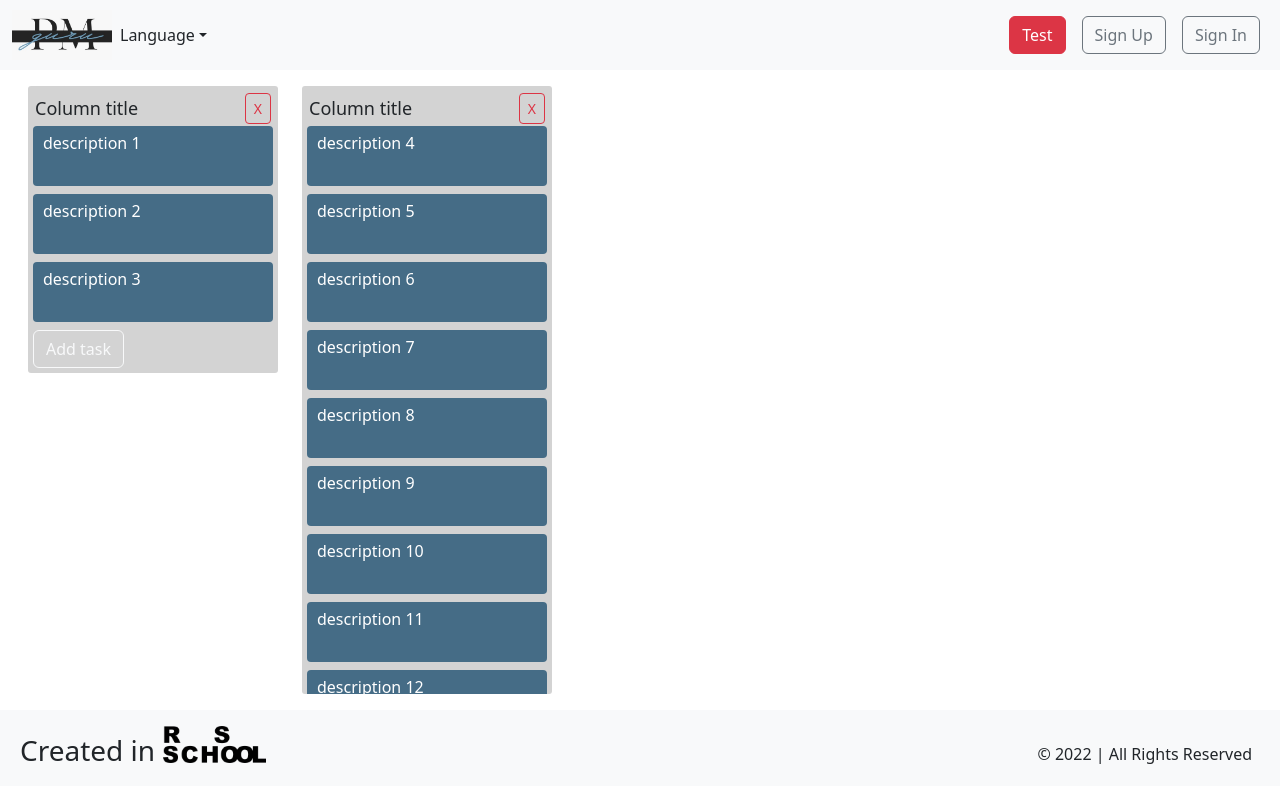
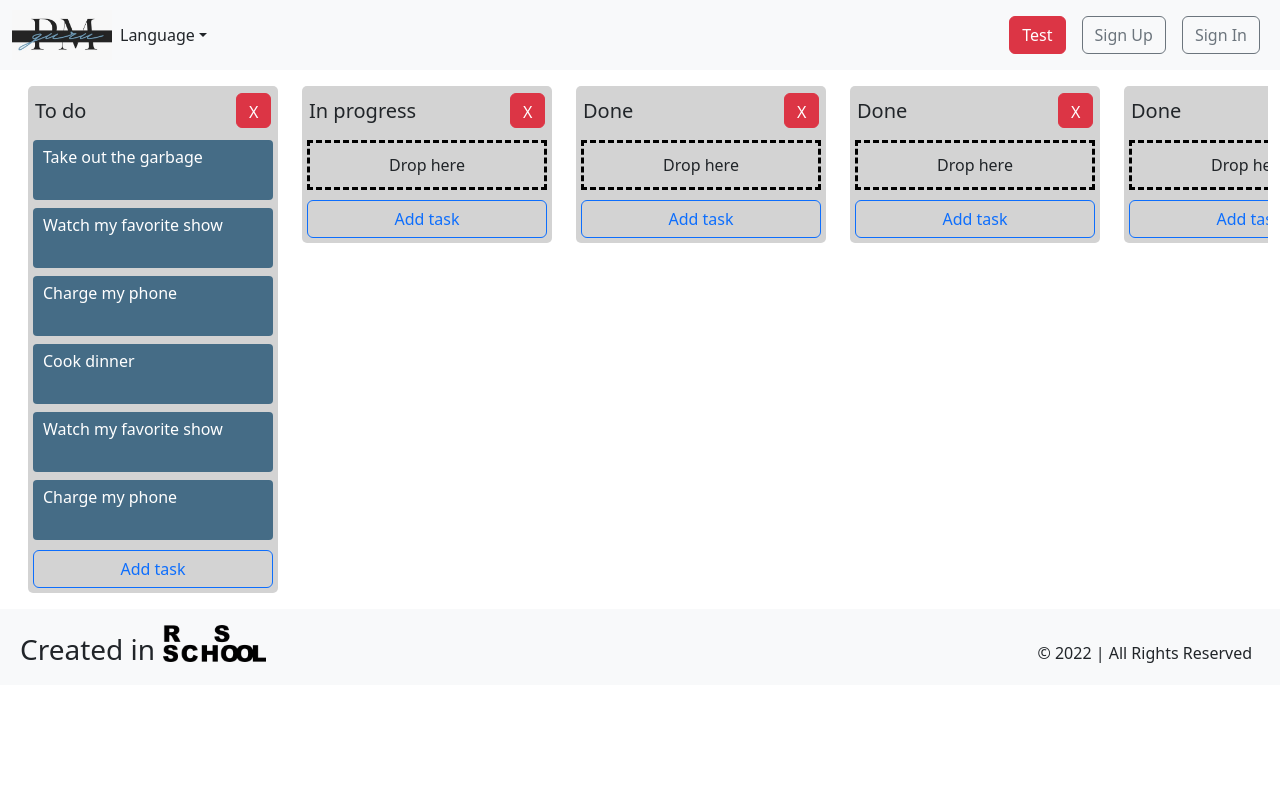
Before and after one commit to Gnomepman/project-management-app, a React (Create React App) app: page /boards/1 in a window 1280 px wide. Built offline with nearby package versions, Linux system fonts and the light colour scheme.

Commit message:
feat: add ability to drag columns

```diff
--- a/src/components/Board/Board.tsx
+++ b/src/components/Board/Board.tsx
@@ -1,129 +1,139 @@
 import { Dispatch, SetStateAction, useEffect, useState } from 'react';
+import { DragDropContext, Droppable, DropResult } from 'react-beautiful-dnd';
 // import { useParams } from 'react-router-dom';
-import { DragDropContext, Droppable, DropResult } from 'react-beautiful-dnd';
 import { Column } from '../Column/Column';
-
-const tasks: taskType[] = [
-  { _id: '1', description: 'description 1' },
-  { _id: '2', description: 'description 2' },
-  { _id: '3', description: 'description 3' },
-];
-
-const tasks2: taskType[] = [
-  { _id: '4', description: 'description 4' },
-  { _id: '5', description: 'description 5' },
-  { _id: '6', description: 'description 6' },
-  { _id: '7', description: 'description 7' },
-  { _id: '8', description: 'description 8' },
-  { _id: '9', description: 'description 9' },
-  { _id: '10', description: 'description 10' },
-  { _id: '11', description: 'description 11' },
-  { _id: '12', description: 'description 12' },
-  { _id: '13', description: 'description 13' },
-  { _id: '14', description: 'description 14' },
-  { _id: '15', description: 'description 15' },
-];
-
-//Colums have to be in an object, but from DB they come as an array
-const columnsFromDB: Record<string, columnType> = {
-  1: {
-    _id: 'testId',
-    title: 'Columntitle',
-    order: 1,
-    boardId: 'testBoardId',
-    items: tasks,
-  },
-  2: {
-    _id: 'testId',
-    title: 'Columntitle',
-    order: 2,
-    boardId: 'testBoardId',
-    items: tasks2,
-  },
-};
+import { column, initial, initialdata, task } from './initial-data';
+// import { useGetBoardByIdQuery } from '../../store/api/boardApi';
+// import { useGetColumnsQuery } from '../../store/api/columnApi';
 
 export function Board() {
   // const { id } = useParams();
-  const [columns, setColumns] = useState(columnsFromDB);
+  const [state, setState] = useState(initialdata);
+  // const { columns, columnsIsLoading } = useGetColumnsQuery(id!);
 
   useEffect(() => {
     //fetch columns using id
-  });
+    // console.log(data);
+  }, []);
+
+  // if (columns) {
+  //   console.log(columns);
+  // }
+
+  // if (columnsIsLoading)
+  //   return (
+  //     <>
+  //       <p>loading...</p>
+  //     </>
+  //   );
+
   return (
     <>
-      <div className="container-xxl d-flex gap-4 p-3">
-        <DragDropContext onDragEnd={(result) => onDragEnd(result, columns, setColumns)}>
-          {Object.entries(columns).map(([id, column]) => {
-            return (
-              <Droppable droppableId={id} key={id}>
-                {(provided, snapshot) => {
-                  return <Column provided={provided} snapshot={snapshot} column={column} />;
-                }}
-              </Droppable>
-            );
-          })}
-        </DragDropContext>
-      </div>
+      <DragDropContext onDragEnd={(result) => onDragEnd(result, state, setState)}>
+        <Droppable droppableId="all-columns" direction="horizontal" type="column">
+          {(provided) => (
+            <div
+              {...provided.droppableProps}
+              ref={provided.innerRef}
+              className="container-xxl d-flex gap-4 p-3"
+              style={{ overflowX: 'scroll' }}
+            >
+              {state.columnOrder.map((columnId, index) => {
+                const column = state.columns[columnId];
+                return (
+                  <InnerList key={column.id} column={column} taskMap={state.tasks} index={index} />
+                );
+              })}
+              {provided.placeholder}
+            </div>
+          )}
+        </Droppable>
+      </DragDropContext>
     </>
   );
 }
 
-export type columnType = {
-  _id: string;
-  title: string;
-  order: number;
-  boardId: string;
-  items: taskType[];
-};
-
-export type taskType = {
-  _id: string;
-  title?: string;
-  order?: number;
-  boardId?: string;
-  columnId?: string;
-  description: string;
-  userId?: number;
-  users?: [];
+const InnerList = (props: { column: column; index: number; taskMap: Record<string, task> }) => {
+  const { column, taskMap, index } = props;
+  const tasks = column.taskIds.map((taskId) => taskMap[taskId]);
+  return <Column column={column} tasks={tasks} index={index} key={index} />;
 };
 
 const onDragEnd = (
   result: DropResult,
-  columns: Record<columnType['_id'], columnType>,
-  setColumns: Dispatch<SetStateAction<Record<string, columnType>>>
+  state: initial,
+  setState: Dispatch<SetStateAction<initial>>
 ) => {
-  if (!result.destination) return;
-  const { source, destination } = result;
+  const { destination, source, draggableId, type } = result;
 
-  if (source.droppableId !== destination.droppableId) {
-    const sourceColumn = columns[source.droppableId];
-    const destColumn = columns[destination.droppableId];
-    const sourceItems = [...sourceColumn.items];
-    const destItems = [...destColumn.items];
-    const [removed] = sourceItems.splice(source.index, 1);
-    destItems.splice(destination.index, 0, removed);
-    setColumns({
-      ...columns,
-      [source.droppableId]: {
-        ...sourceColumn,
-        items: sourceItems,
+  if (!destination) {
+    return;
+  }
+
+  if (destination.droppableId === source.droppableId && destination.index === source.index) {
+    return;
+  }
+
+  if (type === 'column') {
+    const newColumnOrder = Array.from(state.columnOrder);
+    newColumnOrder.splice(source.index, 1);
+    newColumnOrder.splice(destination.index, 0, draggableId);
+
+    const newState = {
+      ...state,
+      columnOrder: newColumnOrder,
+    };
+    setState(newState);
+    return;
+  }
+
+  const home = state.columns[source.droppableId];
+  const foreign = state.columns[destination.droppableId];
+
+  if (home === foreign) {
+    const newTaskIds = Array.from(home.taskIds);
+    newTaskIds.splice(source.index, 1);
+    newTaskIds.splice(destination.index, 0, draggableId);
+
+    const newHome = {
+      ...home,
+      taskIds: newTaskIds,
+    };
+
+    const newState = {
+      ...state,
+      columns: {
+        ...state.columns,
+        [newHome.id]: newHome,
       },
-      [destination.droppableId]: {
-        ...destColumn,
-        items: destItems,
-      },
-    });
-  } else {
-    const column = columns[source.droppableId];
-    const copiedItems = [...column.items];
-    const [removed] = copiedItems.splice(source.index, 1);
-    copiedItems.splice(destination.index, 0, removed);
-    setColumns({
-      ...columns,
-      [source.droppableId]: {
-        ...column,
-        items: copiedItems,
-      },
-    });
+    };
+
+    setState(newState);
+    return;
   }
+
+  // moving from one list to another
+  const homeTaskIds = Array.from(home.taskIds);
+  homeTaskIds.splice(source.index, 1);
+  const newHome = {
+    ...home,
+    taskIds: homeTaskIds,
+  };
+
+  const foreignTaskIds = Array.from(foreign.taskIds);
+  foreignTaskIds.splice(destination.index, 0, draggableId);
+  const newForeign = {
+    ...foreign,
+    taskIds: foreignTaskIds,
+  };
+
+  const newState = {
+    ...state,
+    columns: {
+      ...state.columns,
+      [newHome.id]: newHome,
+      [newForeign.id]: newForeign,
+    },
+  };
+  setState(newState);
 };
--- a/src/components/Column/Column.scss
+++ b/src/components/Column/Column.scss
@@ -1,11 +1,15 @@
 .column {
   padding: 5px;
-  width: 250px;
+  min-width: 250px;
+  height: fit-content;
   max-height: 76vh;
-  overflow-y: auto;
-  border-radius: 3px;
+  overflow-y: hidden;
+  user-select: 'none';
+  border-radius: 5px;
   box-sizing: border-box;
-  height: fit-content;
+  display: flex;
+  flex-direction: column;
+  gap: 10px;
 
   &_header {
     display: flex;
@@ -14,13 +18,27 @@
     padding: 2px;
 
     span {
-      font-weight: 400;
-      font-size: 18px;
+      font-weight: 500;
+      font-size: 20px;
+    }
+
+    button{
+      $size: 35px;
+      width: $size;
+      height: $size;
     }
   }
 
   &_container {
     overflow-y: auto;
-    height: fit-content;
+    min-height: 50px;
+  }
+
+  &_footer{
+    display: flex;
+
+    *{
+      flex: 1;
+    }
   }
 }
--- a/src/components/Column/Column.tsx
+++ b/src/components/Column/Column.tsx
@@ -1,44 +1,85 @@
-import { Draggable, DroppableProvided, DroppableStateSnapshot } from 'react-beautiful-dnd';
+import React from 'react';
+import { Draggable, Droppable, DroppableProvided } from 'react-beautiful-dnd';
 import { Button } from 'react-bootstrap';
-import { columnType } from '../Board/Board';
+import { column, task } from '../Board/initial-data';
 import { Task } from '../Task/Task';
 import './Column.scss';
 
 export function Column(props: {
-  provided: DroppableProvided;
-  snapshot: DroppableStateSnapshot;
-  column: columnType;
+  provided?: DroppableProvided;
+  column: column;
+  tasks: task[];
+  index: number;
 }) {
   return (
+    <>
+      <Draggable draggableId={props.column.id} index={props.index}>
+        {(provided, snapshot) => (
           <div
-      {...props.provided.droppableProps}
-      ref={props.provided.innerRef}
+            ref={provided.innerRef}
+            {...provided.draggableProps}
+            draggable={snapshot.isDragging}
             className="column"
             style={{
-        background: props.snapshot.isDraggingOver ? 'lightblue' : 'lightgrey',
+              background: snapshot.draggingOver ? 'lightblue' : 'lightgrey',
+              ...provided.draggableProps.style,
             }}
           >
-      <div className="column_header">
-        <span>Column title</span>
-        <Button variant="outline-danger" size="sm" className="d-flex align-self-end">
-          X
-        </Button>
+            <div className="column_header" {...provided.dragHandleProps}>
+              <span>{props.column.title}</span>
+              <Button variant="danger">X</Button>
             </div>
             <div className="column_container">
-        {props.column.items.map((item, index) => {
-          return (
-            <Draggable key={item._id} draggableId={item._id} index={index}>
-              {(provided, snapshot) => {
-                return <Task provided={provided} snapshot={snapshot} item={item} />;
+              <Droppable droppableId={props.column.id} type="task">
+                {(provided, snapshot) => (
+                  <div
+                    className="column_container"
+                    ref={provided.innerRef}
+                    {...provided.droppableProps}
+                    draggable={snapshot.isDraggingOver}
+                    style={{ maxHeight: '400px', overflowY: 'scroll' }}
+                  >
+                    <>
+                      {props.tasks.length !== 0 ? (
+                        <InnerListColumn tasks={props.tasks} key={props.column.id} />
+                      ) : (
+                        <div
+                          style={{
+                            display: 'flex',
+                            border: '3px dashed black',
+                            minHeight: '50px',
+                            height: 'max-content',
+                            alignItems: 'center',
+                            justifyContent: 'center',
                           }}
+                        >
+                          Drop here
+                        </div>
+                      )}
+                      {provided.placeholder}
+                    </>
+                  </div>
+                )}
+              </Droppable>
+            </div>
+            <div className="column_footer">
+              <Button variant="outline-primary">Add task</Button>
+            </div>
+          </div>
+        )}
       </Draggable>
-          );
-        })}
-        {props.provided.placeholder}
-      </div>
-      <Button variant="outline-light" className="d-flex">
-        Add task
-      </Button>
-    </div>
+    </>
   );
 }
+
+const InnerListColumn = (props: { tasks: task[] }) => {
+  return (
+    <>
+      {props.tasks.map((task, index) => (
+        <>
+          <Task key={task.id} task={task} index={index} />
+        </>
+      ))}
+    </>
+  );
+};
--- a/src/components/Task/Task.tsx
+++ b/src/components/Task/Task.tsx
@@ -1,15 +1,34 @@
-import { DraggableProvided, DraggableStateSnapshot } from 'react-beautiful-dnd';
-import { taskType } from '../Board/Board';
+import { Draggable, DraggableProvided, DraggableStateSnapshot } from 'react-beautiful-dnd';
+// import { taskType } from '../Board/Board';
+import { task } from '../Board/initial-data';
 import './Task.scss';
 
 export function Task(props: {
-  provided: DraggableProvided;
-  snapshot: DraggableStateSnapshot;
-  item: taskType;
+  provided?: DraggableProvided;
+  snapshot?: DraggableStateSnapshot;
+  task: task;
+  index: number;
 }) {
   return (
     <>
-      <div
+      <Draggable draggableId={props.task.id} index={props.index}>
+        {(provided, snapshot) => (
+          <div
+            ref={provided.innerRef}
+            {...provided.draggableProps}
+            {...provided.dragHandleProps}
+            draggable={snapshot.isDragging}
+            className="task"
+            style={{
+              backgroundColor: snapshot.isDragging ? '#263B4A' : '#456C86',
+              ...provided.draggableProps.style,
+            }}
+          >
+            {props.task.content}
+          </div>
+        )}
+      </Draggable>
+      {/* <div
         ref={props.provided.innerRef}
         {...props.provided.draggableProps}
         {...props.provided.dragHandleProps}
@@ -19,8 +38,8 @@ export function Task(props: {
           ...props.provided.draggableProps.style,
         }}
       >
-        {props.item.description}
-      </div>
+        {props.task.description}
+      </div> */}
     </>
   );
 }
```
Lines whose indentation alone changed are shown as unchanged.
